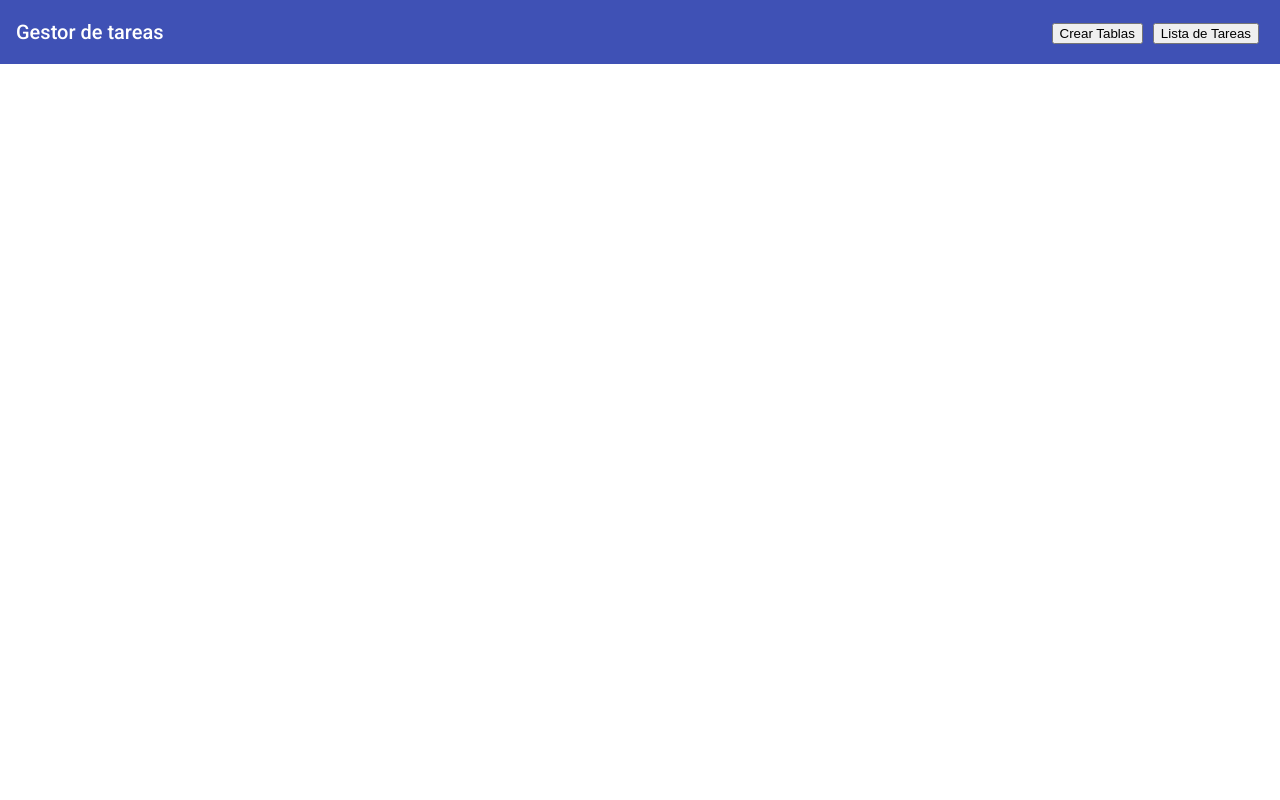
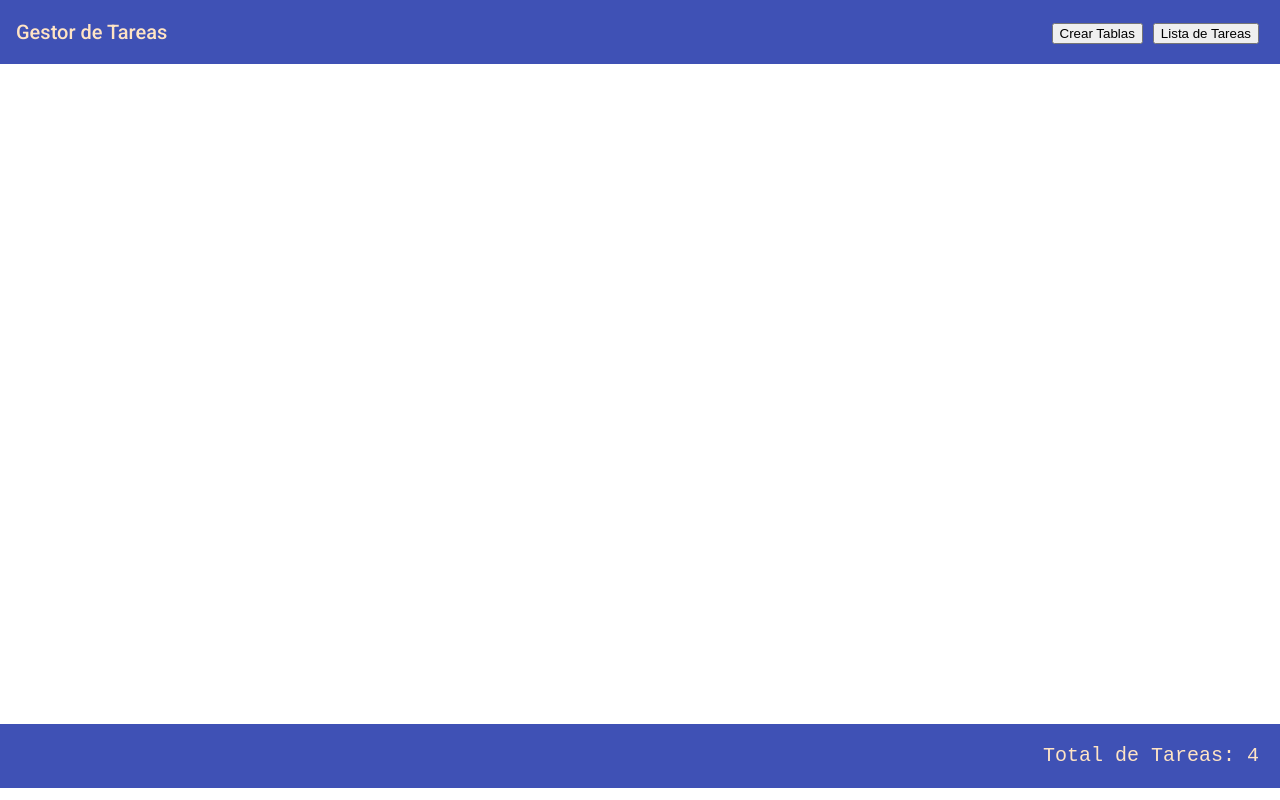
Before and after one commit to ErnestoLeon87/angular-study, an Angular app: page / in a window 1280 px wide. Built offline with nearby package versions, Linux system fonts and the light colour scheme.

Commit message:
creando el footer bar

```diff
--- a/src/app/app.component.html
+++ b/src/app/app.component.html
@@ -1,2 +1,3 @@
 <app-navegacion></app-navegacion>
+<app-footer></app-footer>
 <router-outlet></router-outlet>
--- a/src/app/app.module.ts
+++ b/src/app/app.module.ts
@@ -6,11 +6,13 @@ import { AppComponent } from './app.component';
 import { BrowserAnimationsModule } from '@angular/platform-browser/animations';
 import { MaterialModule } from './material.module';
 import { NavegacionComponent } from './navegacion/navegacion.component';
+import { FooterComponent } from './footer/footer.component';
 
 @NgModule({
   declarations: [
     AppComponent,
-    NavegacionComponent
+    NavegacionComponent,
+    FooterComponent
 
   ],
   imports: [
--- /dev/null
+++ b/src/app/footer/footer.component.scss
@@ -0,0 +1,12 @@
+.example-spacer {
+    flex: 1 1 auto;
+  }
+.smp{
+    padding: 0px 5px;
+    color: bisque;
+  }
+.footer{
+  position:absolute;
+  bottom:0px;
+  width:100%;
+  }
--- /dev/null
+++ b/src/app/footer/footer.component.ts
@@ -0,0 +1,16 @@
+import { Component } from '@angular/core';
+
+@Component({
+  selector: 'app-footer',
+  template:`<div class="footer">
+    <p>
+       <mat-toolbar color="primary">
+                   <span class="example-spacer"></span>
+                   <samp class="smp">Total de Tareas: 4</samp>
+        </mat-toolbar>
+       </p>
+  </div>`,
+  styleUrls: ['./footer.component.scss']
+
+})
+export class FooterComponent   {}
--- a/src/app/navegacion/navegacion.component.scss
+++ b/src/app/navegacion/navegacion.component.scss
@@ -8,3 +8,6 @@ button {
 .btn{
     padding: 2px 5px;
   }
+  .smp{
+    color: bisque;
+  }
--- a/src/app/navegacion/navegacion.component.ts
+++ b/src/app/navegacion/navegacion.component.ts
@@ -4,7 +4,7 @@ import { Component } from '@angular/core';
   selector: 'app-navegacion',
   template:`<p>
        <mat-toolbar color="primary">
-                   <span>Gestor de tareas</span>
+                   <span  class="smp">Gestor de Tareas</span>
                    <span class="example-spacer"></span>
                    <div class="btn"><samp><button>Crear Tablas</button></samp></div>
                    <div class="btn"><samp><button>Lista de Tareas</button></samp></div>
```
